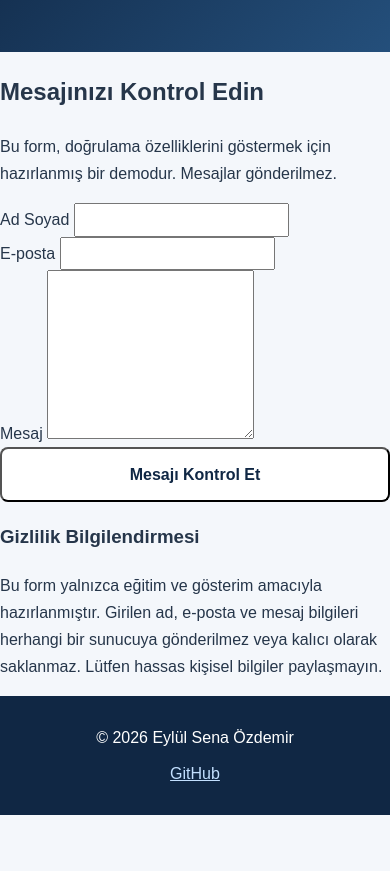
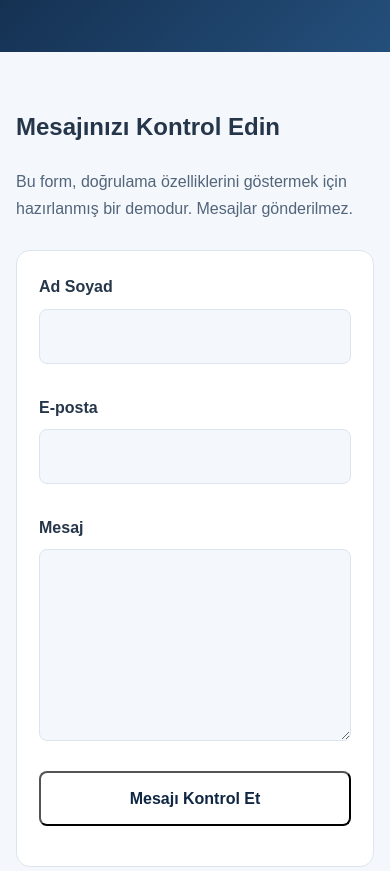
Before and after one commit to eyllozdemir/academic-portfolio, a plain HTML site: page contact.html in a window 390 px wide. Shown: the part 229-1100 px from the top of the page. Before the commit the page ends 1044 px from the top, so only its background shows below. Drawn offline with Linux system fonts and the light colour scheme.

Commit message:
Style responsive contact form

```diff
--- a/style.css
+++ b/style.css
@@ -740,3 +740,106 @@ body.dark-mode .about-section h2 {
     width: 100%;
   }
 }
+
+/* ==========================================
+   CONTACT PAGE
+   ========================================== */
+
+.contact-container {
+  max-width: 780px;
+  margin: 0 auto;
+  padding: 60px 24px;
+}
+
+.contact-container > h2 {
+  color: var(--text);
+}
+
+.contact-container > p {
+  color: var(--muted);
+  line-height: 1.7;
+}
+
+#contact-form {
+  background: var(--card);
+  border: 1px solid var(--border);
+  border-radius: 14px;
+  padding: 32px;
+  margin-top: 28px;
+}
+
+.form-group {
+  display: flex;
+  flex-direction: column;
+  gap: 8px;
+  margin-bottom: 22px;
+}
+
+.form-group label {
+  color: var(--text);
+  font-weight: 600;
+}
+
+.form-group input,
+.form-group textarea {
+  width: 100%;
+  padding: 13px;
+  background: var(--background);
+  color: var(--text);
+  border: 1px solid var(--border);
+  border-radius: 8px;
+  font: inherit;
+}
+
+.form-group input:focus,
+.form-group textarea:focus {
+  outline: 3px solid #8DB8E8;
+  outline-offset: 2px;
+}
+
+.form-group [aria-invalid="true"] {
+  border-color: #C43D3D;
+}
+
+.form-error {
+  color: #C43D3D;
+  font-size: 0.9rem;
+}
+
+body.dark-mode .form-error {
+  color: #FFB4B4;
+}
+
+#form-status {
+  margin-top: 18px;
+  font-weight: 600;
+  color: var(--text);
+}
+
+.privacy-note {
+  margin-top: 26px;
+  padding: 24px;
+  border: 1px solid var(--border);
+  border-radius: 12px;
+  background: var(--card);
+}
+
+.privacy-note h3 {
+  margin-top: 0;
+  color: var(--text);
+}
+
+.privacy-note p {
+  color: var(--muted);
+  line-height: 1.7;
+}
+
+@media (max-width: 768px) {
+  .contact-container {
+    padding: 35px 16px;
+  }
+
+  #contact-form {
+    padding: 22px;
+  }
+}
```
